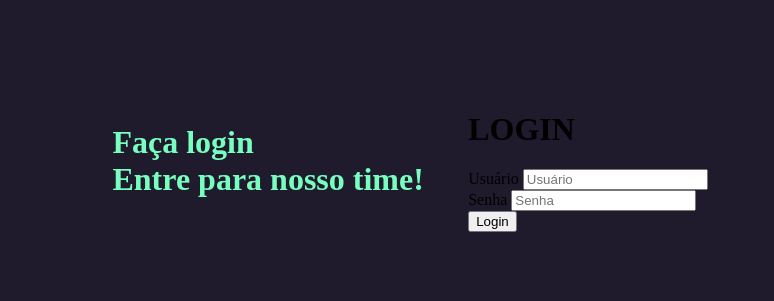
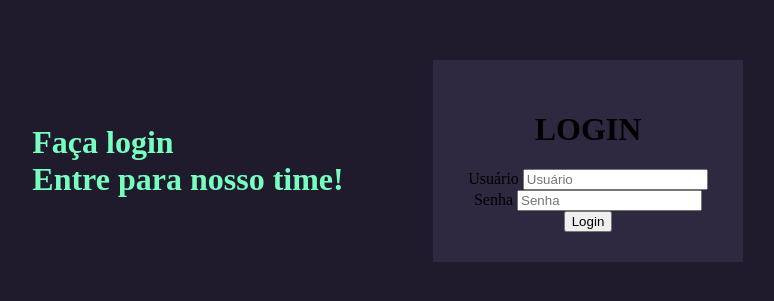
Before and after one commit to matheeusmeloo/tela-login-dark, a plain HTML site: page index.html in a window 1280 px wide. Shown: the part 239-540 px from the top of the page, without its empty margins (252-1026 px from the left). Drawn offline with Linux system fonts and the light colour scheme.

Commit message:
Add cores e organizando itens do lado esquerdo

```diff
--- a/index.html
+++ b/index.html
@@ -12,8 +12,8 @@
             <h1>Faça login<br>Entre para nosso time!</h1>
         </div>
         <div class="right-login">
-            <h1>LOGIN</h1>
             <div class="card-login">
+                <h1>LOGIN</h1>
                 <div class="textield">
                     <label for="usuario">Usuário</label>
                     <input type="text" name="usuario" placeholder="Usuário">
--- a/style.css
+++ b/style.css
@@ -22,3 +22,21 @@ body{
 .left-login > h1{
     color: #77ffc0;
 }
+
+.right-login{
+    width: 50vh;
+    height: 100vh;
+    display: flex;
+    justify-content: center;
+    align-items: center;
+}
+
+.card-login{
+    width: 60%;
+    display: flex;
+    justify-content: center;
+    align-items: center;
+    flex-direction: column;
+    padding: 30px 35px;
+    background: #2f2841;
+}
```
